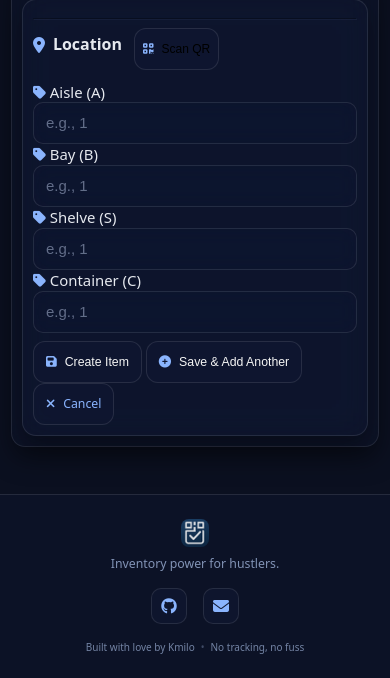
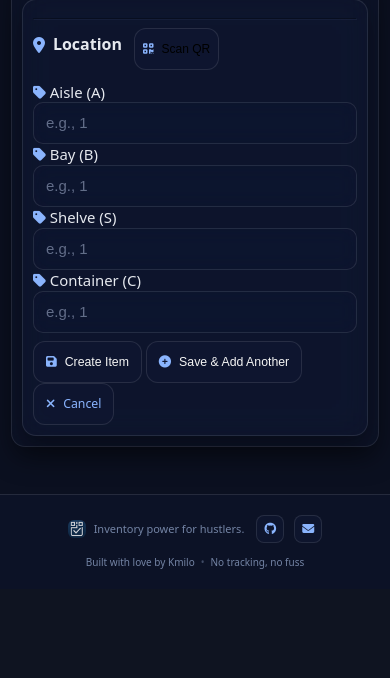
Before and after one commit to noakmilo/qventory, a Flask app: page /item/new in a window 390 px wide. Shown: the part 1408-2086 px from the top of the page. After the commit the page ends 1977 px from the top, so only its background shows below. Run offline with Flask 3, Linux system fonts and the light colour scheme; the visitor is signed in with stand-in values (Sample User, id 1); data comes from the database, SQL or seed files in the repository; some libraries are stand-ins or nearby versions.

Commit message:
Update style.css

```diff
--- a/qventory/static/style.css
+++ b/qventory/static/style.css
@@ -357,7 +357,7 @@ th,td{ padding:9px 10px; border-bottom:1px solid var(--border); text-align:left;
 /* ===== FOOTER ===== */
 .footer{
   margin-top:60px;
-  padding:32px 14px calc(32px + var(--safe-b)) 14px;
+  padding:24px 14px calc(24px + var(--safe-b)) 14px;
   border-top:1px solid var(--glass-border);
   background:var(--glass-bg);
   backdrop-filter:blur(calc(var(--blur)*.6));
@@ -367,44 +367,44 @@ th,td{ padding:9px 10px; border-bottom:1px solid var(--border); text-align:left;
   max-width:1200px;
   margin:0 auto;
   display:flex;
-  flex-direction:column;
   align-items:center;
-  gap:20px;
+  justify-content:center;
+  gap:16px;
   text-align:center;
+  flex-wrap:wrap;
 }
 .footer-brand{
   display:flex;
-  flex-direction:column;
   align-items:center;
   gap:8px;
 }
 .footer-logo{
-  width:32px;
-  height:32px;
-  border-radius:8px;
-  opacity:0.9;
+  width:20px;
+  height:20px;
+  border-radius:6px;
+  opacity:0.8;
 }
 .footer-tagline{
-  font-size:var(--fs-sm);
+  font-size:var(--fs-xs);
   color:var(--sub);
-  opacity:0.8;
+  opacity:0.7;
 }
 .footer-links{
   display:flex;
-  gap:16px;
+  gap:10px;
   align-items:center;
 }
 .footer-links a{
   display:inline-flex;
   align-items:center;
   justify-content:center;
-  width:40px;
-  height:40px;
-  border-radius:10px;
+  width:32px;
+  height:32px;
+  border-radius:8px;
   border:1px solid var(--glass-border);
   background:var(--glass-bg-strong);
   color:var(--sub);
-  font-size:18px;
+  font-size:14px;
   transition:all .2s ease;
 }
 .footer-links a:hover{
@@ -431,19 +431,19 @@ th,td{ padding:9px 10px; border-bottom:1px solid var(--border); text-align:left;
 @media (max-width:720px){
   .footer{
     margin-top:40px;
-    padding:24px 8px calc(24px + var(--safe-b)) 8px;
+    padding:20px 8px calc(20px + var(--safe-b)) 8px;
   }
   .footer-content{
-    gap:16px;
+    gap:12px;
   }
   .footer-logo{
+    width:18px;
+    height:18px;
+  }
+  .footer-links a{
     width:28px;
     height:28px;
-  }
-  .footer-links a{
-    width:36px;
-    height:36px;
-    font-size:16px;
+    font-size:12px;
   }
   .footer-meta{
     font-size:10px;
```
